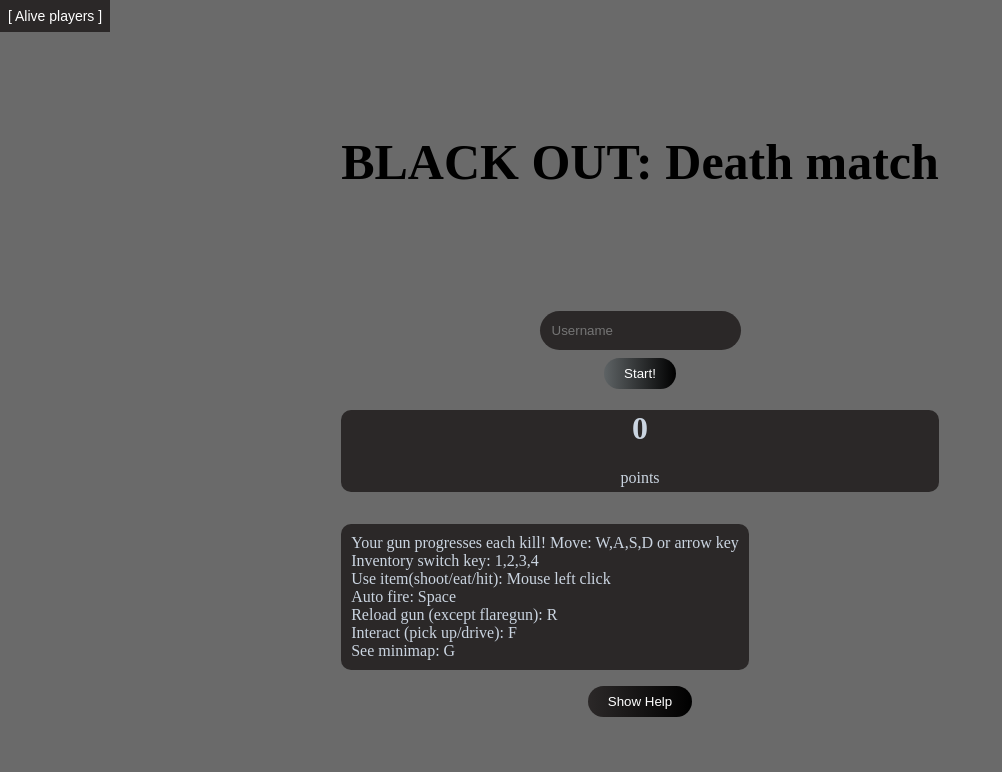
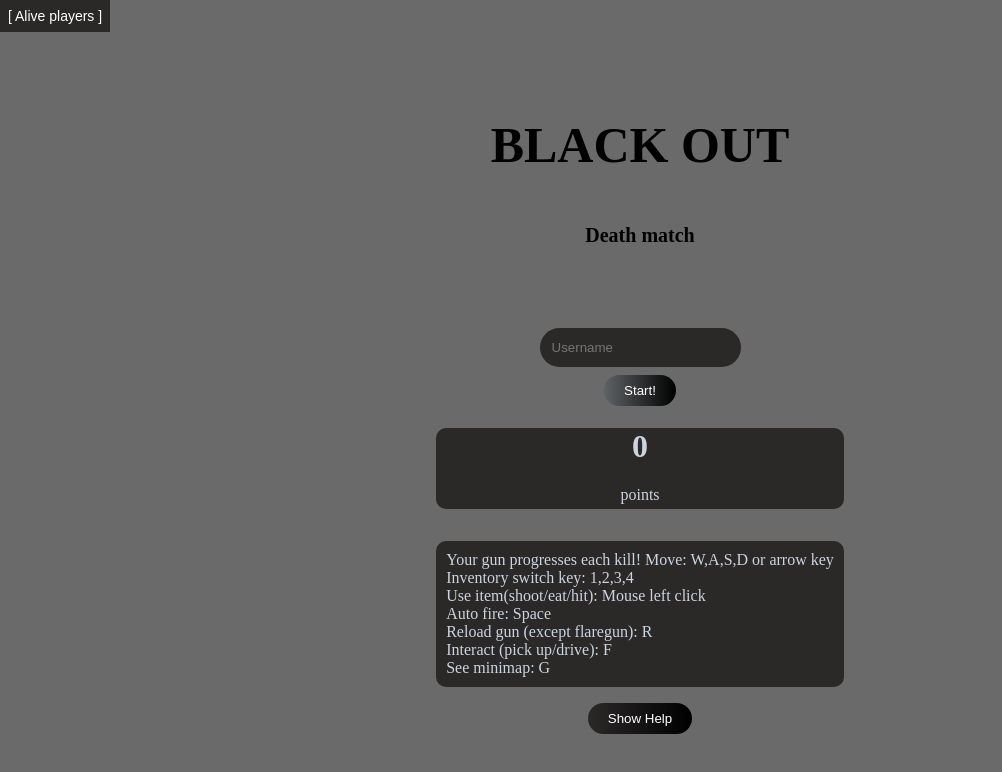
Before and after one commit to blueSparrow2000/blackout_deathmatch, a website: page public/index.html in a window 1280 px wide. Shown: the whole page, without its empty margins (0-1002 px from the left). Drawn offline with nearby package versions, Linux system fonts and the light colour scheme; no server answers.

Commit message:
logo change

```diff
--- a/public/frontend.js
+++ b/public/frontend.js
@@ -1175,7 +1175,7 @@ function loop(){
 
     if (!frontEndPlayer){ // if not exists - draw nothing
       canvas.fillStyle = 'black'
-      canvas.fillText("loading...",centerX - 50,centerY + 30)
+      canvas.fillText("loading...",centerX - 50,centerY + 90)
       window.requestAnimationFrame(loop);
       return
     }
--- a/public/index.html
+++ b/public/index.html
@@ -62,7 +62,9 @@
             >
             <form id="usernameForm">
 
-              <p class="blink" style="text-align: center;font-size:50px"><b>BLACK OUT: Death match</b></p>
+              <p class="blink" style="text-align: center;font-size:50px"><b>BLACK OUT</b></p>
+              <p class="blink" style="text-align: center;font-size:20px"><b>Death match</b></p>
+
 
               <div style="text-align: center; margin-top: 20%">
                 <input
```
